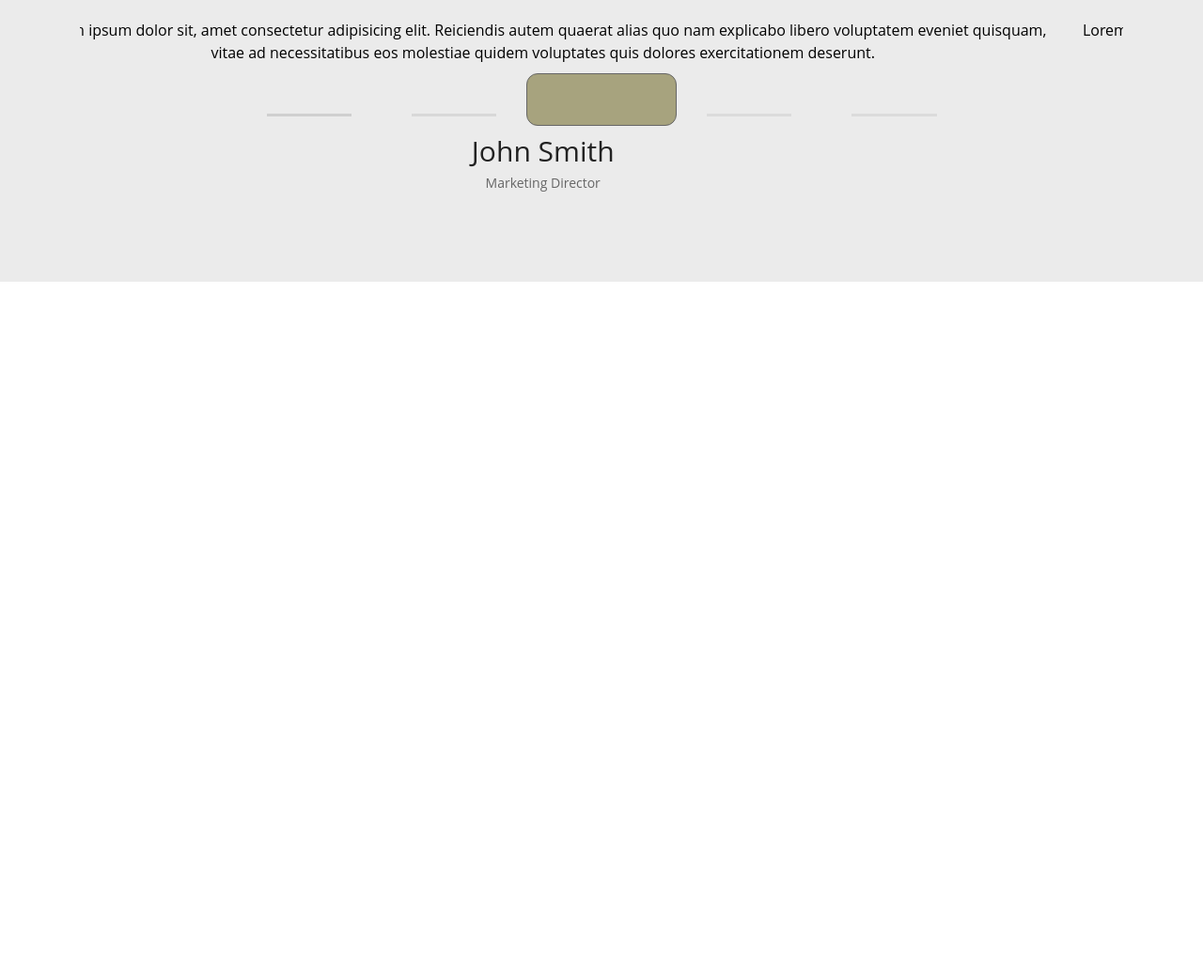
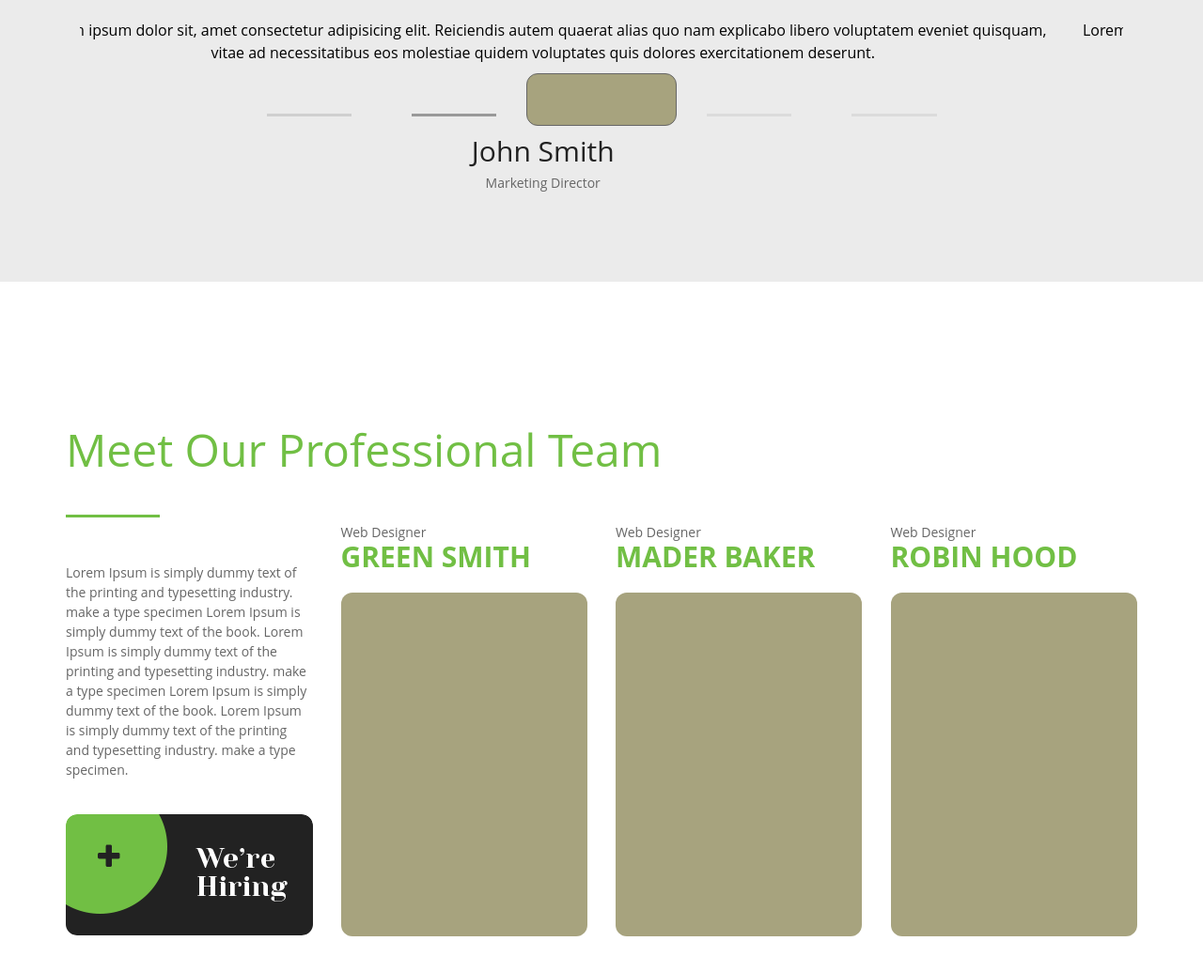
Before and after one commit to JasFayz/Victoria, a plain HTML site: page Victoria/index.html in a window 1280 px wide. Shown: the part 1742-2777 px from the top of the page at 94% size. Before the commit the page ends 2042 px from the top, so only its background shows below. Drawn offline with nearby package versions, Linux system fonts and the light colour scheme; a web font is replaced by a local one.

Commit message:
Add Team Block

```diff
--- a/Victoria/css/style.css
+++ b/Victoria/css/style.css
@@ -161,7 +161,7 @@ header span {
     margin: 0 32px;
     background-color: #cccccc;
 }
-.smith .carousel-indicators li .active {
+.smith .carousel-indicators .active {
     background-color: #666666;
 }
 .smith__staff {
@@ -177,3 +177,80 @@ header span {
     color: #666666;
     font-size: 14px;
 }
+.team {
+    padding: 150px 0 140px;
+}
+.team h1{
+    color: #71bf44;
+    font-size: 48px;
+    font-weight: normal;
+    display: block;
+}
+.team h1::after{
+    display: block;
+    content: '';
+    width: 100px;
+    line-height: 1;
+    height: 3px;
+    background: #71bf44;
+    margin-top: 40px;
+}
+.team p{
+    margin-top: 40px;
+    color: #666666;
+    font-size: 14px;
+}
+.pb-5{
+    padding-bottom: 155px !important;;
+}
+.team .wearehiring {
+    position: absolute;
+    bottom: 0;
+    padding-bottom: 5px;
+
+}
+.team h6{
+    color: #666666;
+    font-size: 14px;
+    margin-bottom: 0;
+    text-transform: capitalize;
+}
+.team h2 {
+    color: #71bf44;
+    font-size: 30px;
+    margin-bottom: 20px;;
+    font-weight: bold;
+    text-transform: uppercase;
+}
+.team img {
+    border-radius: 12px;
+}
+
+.team .img_wrap:hover .social{
+    display: flex;
+}
+.social {
+    padding: 34px 0;
+    display: none;
+    justify-content: center;
+    position: absolute;
+    top:50%;
+    left: 50%;
+    transform: translateX(-50%);
+    width: 99%;
+    background-color: #71bf44;
+
+}
+.social a {
+    display: flex;
+    justify-content: center;
+    align-items: center;
+    flex-direction: row;
+    width: 25px;
+    height: 25px;
+    background: #fff;
+    margin: 8px;
+    border-radius: 6px;
+    color: #71bf44;
+    text-decoration: none;
+}
--- a/Victoria/index.html
+++ b/Victoria/index.html
@@ -93,7 +93,7 @@
           <ol class="carousel-indicators">
             <li data-target="#carouselExampleIndicators" data-slide-to="0" class="active"></li>
             <li data-target="#carouselExampleIndicators" data-slide-to="1"></li>
-            <div class="rectangle" data-slide-to="none"></div>
+            <div class="rectangle"></div>
             <li data-target="#carouselExampleIndicators" data-slide-to="2"></li>
             <li data-target="#carouselExampleIndicators" data-slide-to="3"></li>
           </ol>
@@ -137,6 +137,66 @@
     </div>
   </div>
 
+  <div class="team">
+    <div class="container">
+      <div class="row">
+        <div class="rwo">
+          <h1>Meet Our Professional Team</h1>
+        </div>
+        <div class="row">
+          <div class="col-xl-3 position-relative  pb-5">
+            <p>Lorem Ipsum is simply dummy text of the printing and typesetting industry. make a type specimen Lorem
+              Ipsum is simply dummy text of the book.
+              Lorem Ipsum is simply dummy text of the printing and typesetting industry. make a type specimen Lorem
+              Ipsum is simply dummy text of the book.
+              Lorem Ipsum is simply dummy text of the printing and typesetting industry. make a type specimen.
+            </p>
+            <img src="./img/wearehiring.png" alt="" class="wearehiring">
+          </div>
+          <div class="col-xl-3 ">
+            <h6>Web Designer</h4>
+              <h2>Green Smith</h2>
+              <div class="img_wrap position-relative">
+                  <img src="./img/team_foot.jpg" alt="">
+                  <div class="social">
+                    <a href="#"><i class="fa fa-twitter" aria-hidden="true"></i></a>
+                    <a href="#"><i class="fa fa-facebook" aria-hidden="true"></i></a>
+                    <a href="#"><i class="fa fa-google-plus" aria-hidden="true"></i></a>
+                    <a href="#"><i class="fa fa-instagram" aria-hidden="true"></i></a>
+                  </div>
+              </div>
+          </div>
+          <div class="col-xl-3">
+            <h6>Web Designer</h4>
+              <h2>mader baker</h2>
+              <div class="img_wrap position-relative">
+                  <img src="./img/team_foot.jpg" alt="">
+                  <div class="social">
+                    <a href="#"><i class="fa fa-twitter" aria-hidden="true"></i></a>
+                    <a href="#"><i class="fa fa-facebook" aria-hidden="true"></i></a>
+                    <a href="#"><i class="fa fa-google-plus" aria-hidden="true"></i></a>
+                    <a href="#"><i class="fa fa-instagram" aria-hidden="true"></i></a>
+                  </div>
+              </div>
+          </div>
+          <div class="col-xl-3">
+            <h6>Web Designer</h4>
+              <h2>robin hood</h2>
+              <div class="img_wrap position-relative">
+                  <img src="./img/team_foot.jpg" alt="">
+                  <div class="social">
+                    <a href="#"><i class="fa fa-twitter" aria-hidden="true"></i></a>
+                    <a href="#"><i class="fa fa-facebook" aria-hidden="true"></i></a>
+                    <a href="#"><i class="fa fa-google-plus" aria-hidden="true"></i></a>
+                    <a href="#"><i class="fa fa-instagram" aria-hidden="true"></i></a>
+                  </div>
+              </div>
+          </div>
+        </div>
+
+      </div>
+    </div>
+  </div>
 
   <script src="js/jquery.min.js"></script>
   <script src="js/popper.min.js"></script>
```
Also changed, not shown: Victoria/img/team_foot.jpg (added), Victoria/img/wearehiring.png (added).
